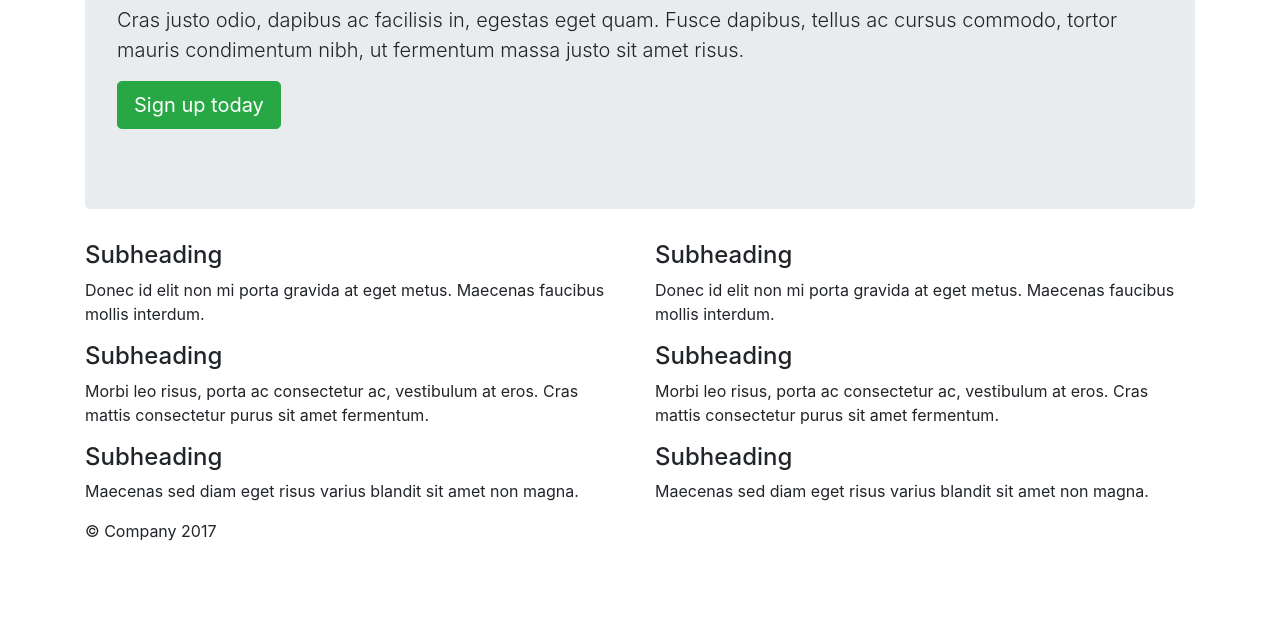
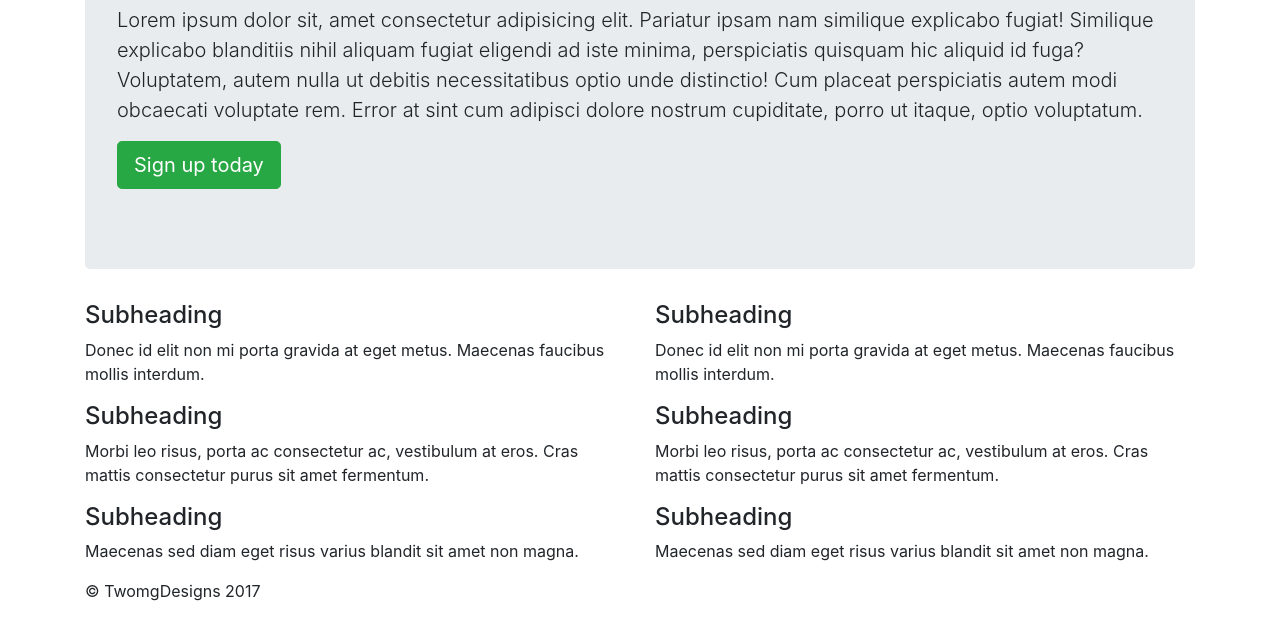
Before and after one commit to GonzalezOmar2015/git_practica, a plain HTML site: page index.html in a window 1280 px wide. Shown: the part 195-814 px from the top of the page. Drawn offline with nearby package versions, Linux system fonts and the light colour scheme.

Commit message:
cambio en la portada

```diff
--- a/index.html
+++ b/index.html
@@ -34,8 +34,13 @@
 
     <div class="jumbotron">
         <h1 class="display-3">Jumbotron heading</h1>
-        <p class="lead">Cras justo odio, dapibus ac facilisis in, egestas eget quam. Fusce dapibus, tellus ac cursus commodo, tortor mauris
-            condimentum nibh, ut fermentum massa justo sit amet risus.</p>
+        <p class="lead"> Lorem ipsum dolor sit, amet consectetur adipisicing elit.
+            Pariatur ipsam nam similique explicabo fugiat! Similique explicabo
+            blanditiis nihil aliquam fugiat eligendi ad iste minima, perspiciatis
+            quisquam hic aliquid id fuga?Voluptatem, autem nulla ut debitis necessitatibus
+            optio unde distinctio! Cum placeat perspiciatis autem modi obcaecati voluptate rem.
+            Error at sint cum adipisci dolore nostrum cupiditate, porro ut itaque, optio voluptatum.
+        </p>
         <p>
             <a class="btn btn-lg btn-success" href="#" role="button">Sign up today</a>
         </p>
@@ -66,7 +71,7 @@
     </div>
 
     <footer class="footer">
-        <p>&copy; Company 2017</p>
+        <p>&copy; TwomgDesigns 2017</p>
     </footer>
 
 </div>
```
